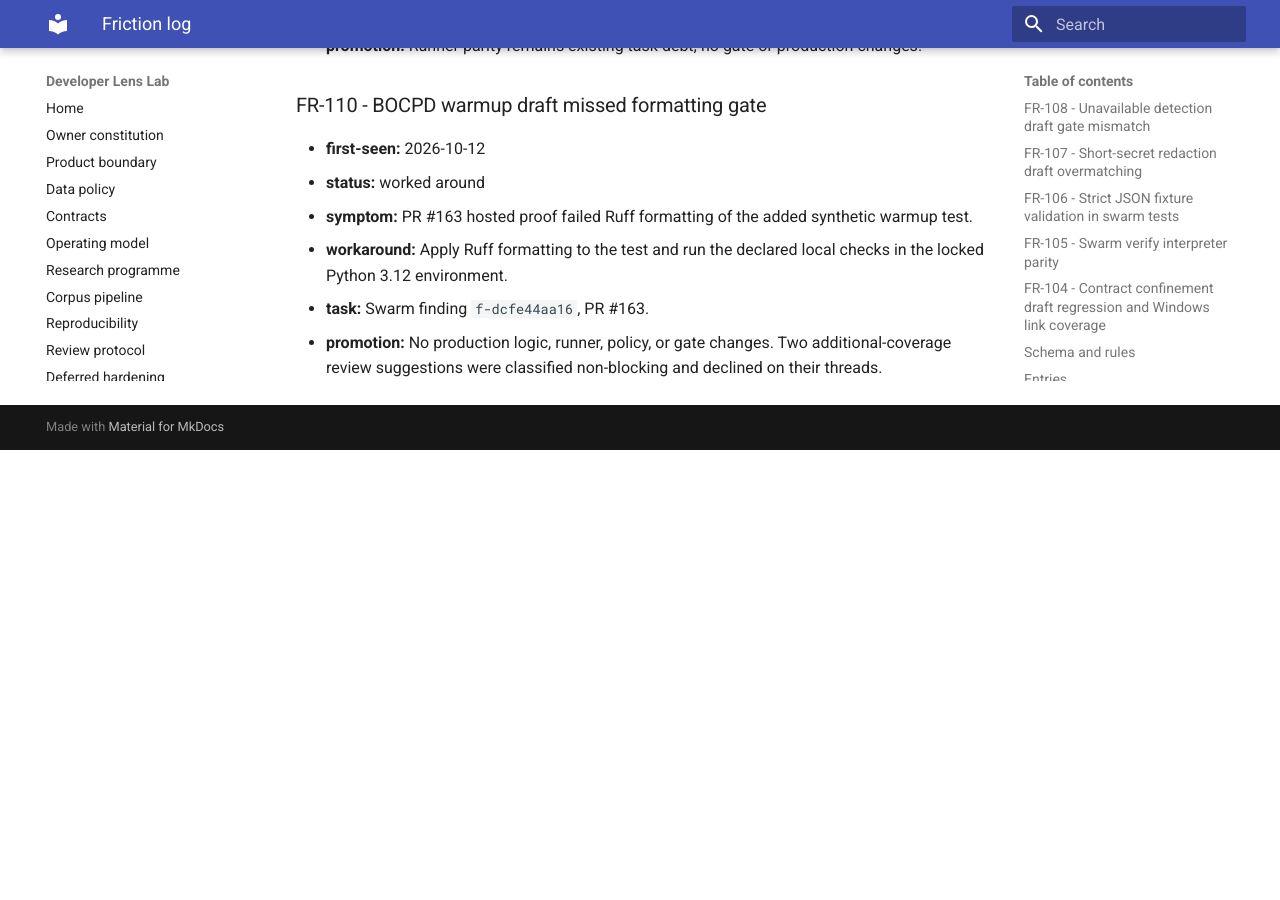
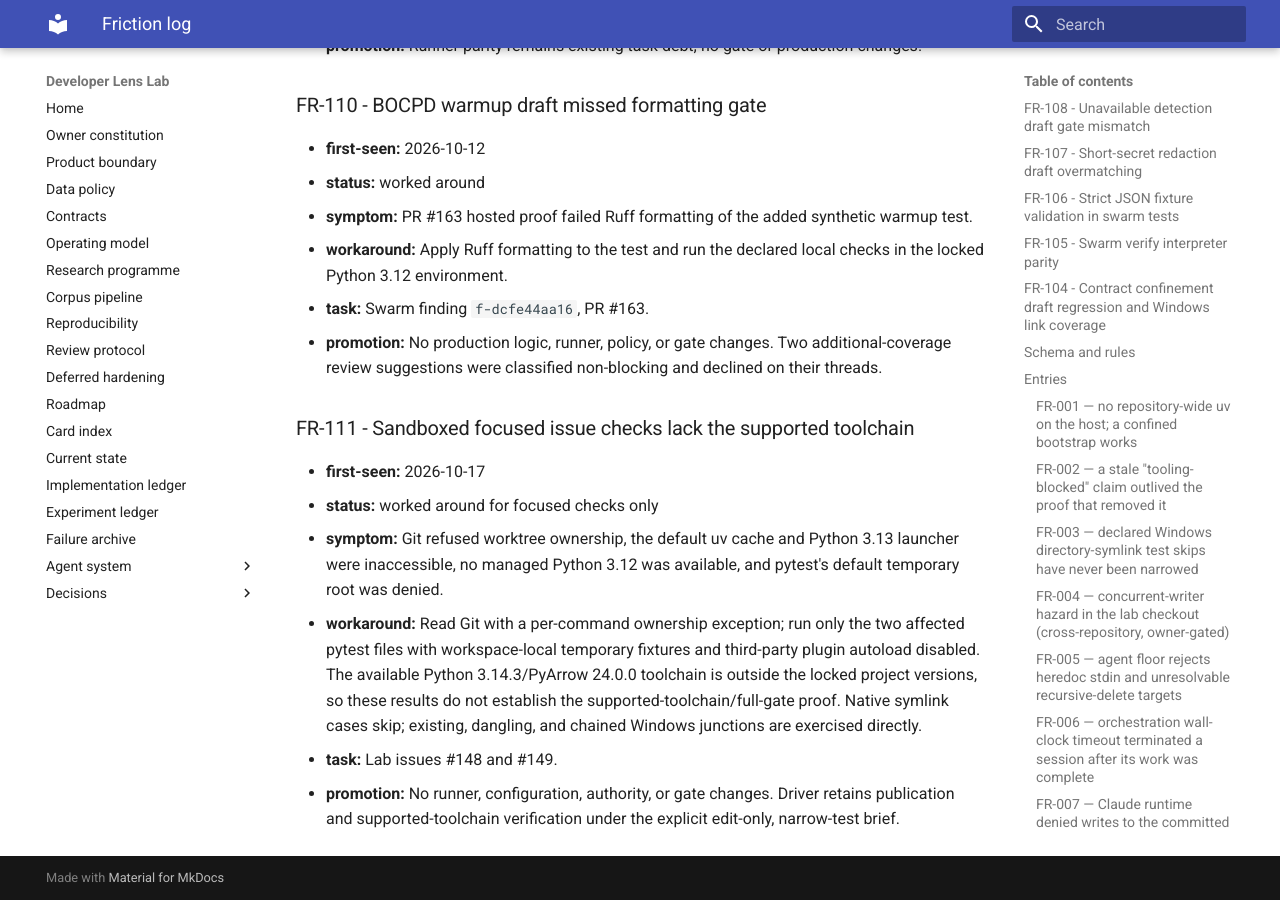
Before and after one commit to Chris0Jeky/developer-lens-lab, an MkDocs documentation site: the page built from docs/agent-system/FRICTION_LOG.md, in a window 1280 px wide and 900 px high, scrolled down 86230 px. Built offline with MkDocs 1.6.1 and Material for MkDocs 9.7.7, drawn with Linux system fonts in a browser that asks for light colours; before the commit the page ends 86680 px from its top, so only the background shows below that.

Commit message:
docs: contracts, ledger and friction log for #148 #149

```diff
--- a/docs/IMPLEMENTATION_LEDGER.md
+++ b/docs/IMPLEMENTATION_LEDGER.md
@@ -1,4 +1,24 @@
 # Implementation ledger
+
+## 2026-10-17 - ResearchPack Arrow schema validation (issue #148)
+
+- Pin all seven v1 relation layouts, reject incompatible Arrow types and required nulls, and validate
+  finite metrics, non-negative counts, and canonical UTC text without exposing rejected values.
+- `test_relation_arrow_schema` covers valid layouts, optional nulls, wrong types (including the
+  reported string metric), required nulls, non-finite metrics, negative counts, and invalid instants.
+  All seven cases failed before the fix; focused proof and toolchain limits are recorded in the handoff.
+- Contract documentation reflects the consumer checks. No generated producer snapshot, experiment,
+  data lane, phase, release, or human gate changed.
+
+## 2026-10-17 - Lexical artifact-root link refusal (issue #149)
+
+- Reject dangling/existing symlinks and Windows junctions before root normalization, retain the
+  lexical root, and recheck every parent before store operations.
+- Existing/dangling/chained Windows junction regressions failed before the fix and pass afterward;
+  native symlink cases skip when host privileges are unavailable. Focused checks also cover lexical
+  root/ancestor replacement before scope reservation, object publication, and metadata writes.
+- Contract documentation retains the deferred hostile concurrent-race boundary. No experiment,
+  data lane, phase, release, or human gate changed.
 
 ## 2026-10-11 - Holdout decision caller regression
 
--- a/docs/agent-system/FRICTION_LOG.md
+++ b/docs/agent-system/FRICTION_LOG.md
@@ -2967,3 +2967,18 @@ retry, content inspection, or deletion was attempted.
 - **workaround:** Apply Ruff formatting to the test and run the declared local checks in the locked Python 3.12 environment.
 - **task:** Swarm finding `f-dcfe44aa16`, PR #163.
 - **promotion:** No production logic, runner, policy, or gate changes. Two additional-coverage review suggestions were classified non-blocking and declined on their threads.
+
+### FR-111 - Sandboxed focused issue checks lack the supported toolchain
+
+- **first-seen:** 2026-10-17
+- **status:** worked around for focused checks only
+- **symptom:** Git refused worktree ownership, the default uv cache and Python 3.13 launcher were
+  inaccessible, no managed Python 3.12 was available, and pytest's default temporary root was denied.
+- **workaround:** Read Git with a per-command ownership exception; run only the two affected pytest
+  files with workspace-local temporary fixtures and third-party plugin autoload disabled. The
+  available Python 3.14.3/PyArrow 24.0.0 toolchain is outside the locked project versions, so these
+  results do not establish the supported-toolchain/full-gate proof. Native symlink cases skip;
+  existing, dangling, and chained Windows junctions are exercised directly.
+- **task:** Lab issues #148 and #149.
+- **promotion:** No runner, configuration, authority, or gate changes. Driver retains publication
+  and supported-toolchain verification under the explicit edit-only, narrow-test brief.
```
Also changed, not shown: docs/CONTRACTS.md (+10 -3 lines).
